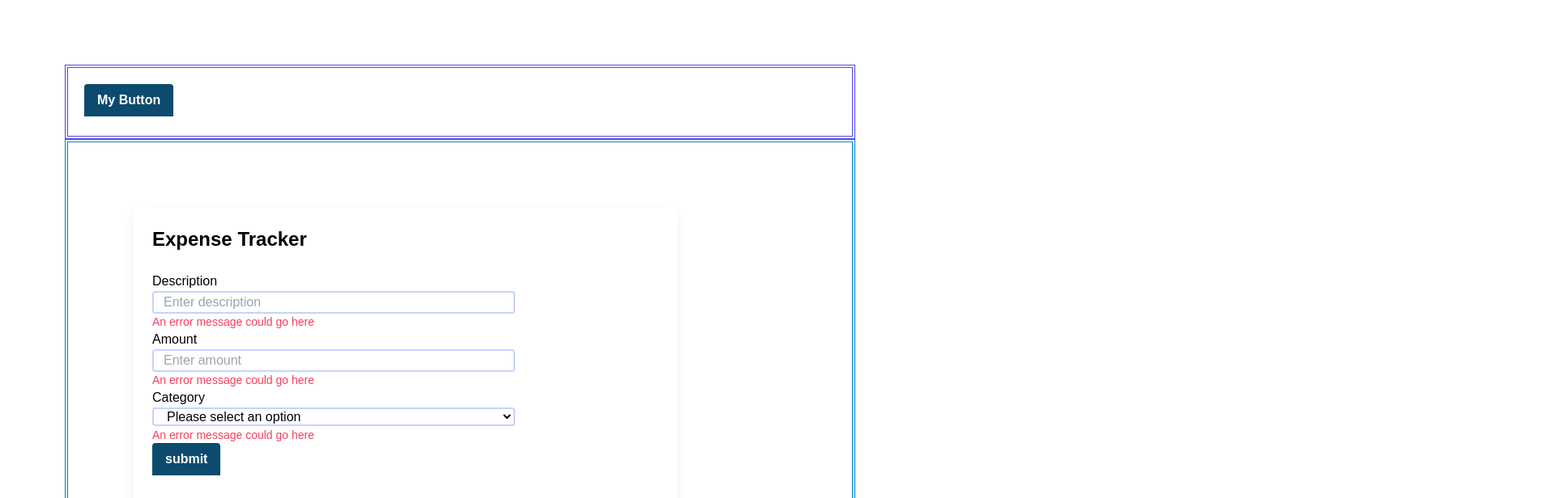
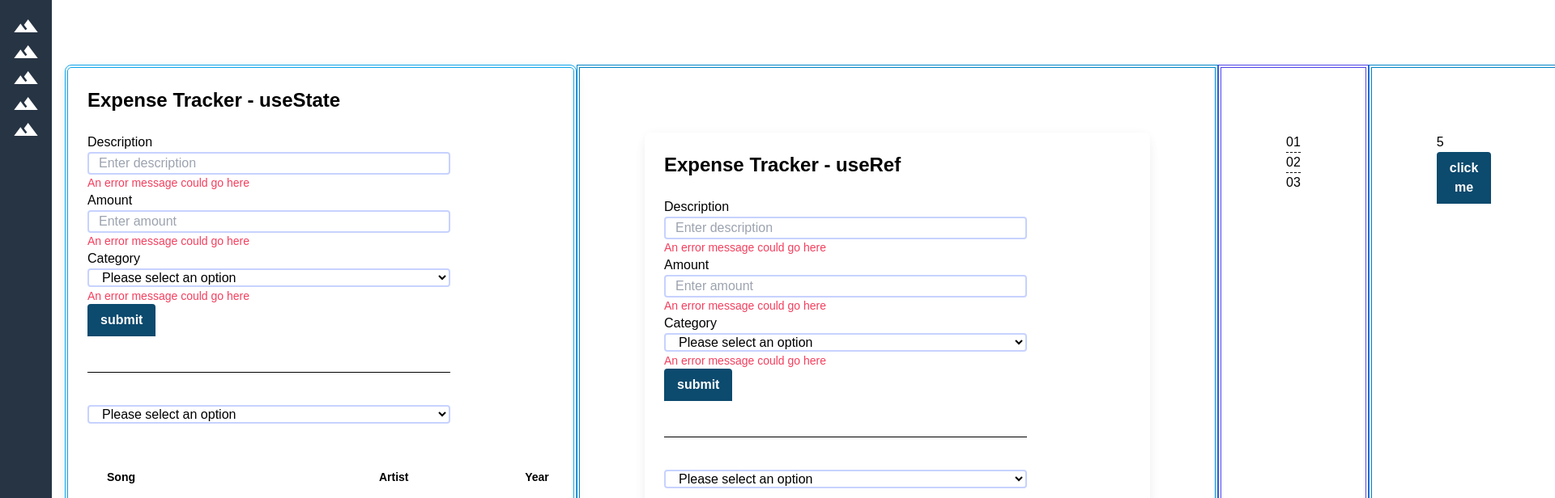
Before and after one commit to rbn/mosh-react, a React (Vite) app: page / in a window 1280 px wide. Shown: the top 616 px of the page at 81% size, 1920 px wide, since content can reach past the window. Built offline with nearby package versions, Linux system fonts and the light colour scheme.

Commit message:
new stuff

```diff
--- a/src/App.tsx
+++ b/src/App.tsx
@@ -4,6 +4,8 @@ import Button from "./components/Button";
 import StateLearner from "./components/StateLearner";
 import Iconerator from "./components/Iconerator";
 import ExpenseTracker from "./components/ExpenseTracker";
+import ExpenseTracker2 from "./components/ExpenseTracker2";
+import SideBar from "./components/SideBar";
 
 function App() {
   const [alertVis, setAlertVis] = useState(false);
@@ -12,12 +14,11 @@ function App() {
   };
 
   return (
-    <div className="container">
-      <div id="header" className="p-5 border-indigo-600 border-double border-4">
-        <Button>
-          <span>My</span> Button
-        </Button>
-      </div>
+    <div className="flex">
+      <SideBar></SideBar>
+
+      <ExpenseTracker2></ExpenseTracker2>
+
       <div
         id="midPanel2"
         className="divide-y divide-dashed p-20  border-sky-600 border-double border-4"
--- a/src/components/ExpenseTracker.tsx
+++ b/src/components/ExpenseTracker.tsx
@@ -18,7 +18,9 @@ const ExpenseTracker = () => {
     <>
       <div className="block max-w-2xl rounded-lg bg-white p-6 shadow-[0_2px_15px_-3px_rgba(0,0,0,0.07),0_10px_20px_-2px_rgba(0,0,0,0.04)] dark:bg-neutral-700">
         <form className="max-w-md">
-          <h3 className="mb-6 text-2xl font-bold w-full">Expense Tracker</h3>
+          <h3 className="mb-6 text-2xl font-bold w-full">
+            Expense Tracker - useRef
+          </h3>
           <div className="bg-transparent">
             <p>
               <label htmlFor="description">Description</label>
--- a/src/components/ExpenseTracker2.tsx
+++ b/src/components/ExpenseTracker2.tsx
@@ -1,7 +1,7 @@
 import React, { FormEvent, useRef } from "react";
 import Button from "./Button";
 
-const ExpenseTracker = () => {
+const ExpenseTracker2 = () => {
   const descripRef = useRef<HTMLInputElement>(null);
   const amtRef = useRef<HTMLInputElement>(null);
   const expense = { description: "", amount: "", category: "" };
@@ -16,9 +16,11 @@ const ExpenseTracker = () => {
 
   return (
     <>
-      <div className="block max-w-2xl rounded-lg bg-white p-6 shadow-[0_2px_15px_-3px_rgba(0,0,0,0.07),0_10px_20px_-2px_rgba(0,0,0,0.04)] dark:bg-neutral-700">
+      <div className="block max-w-2xl rounded-lg bg-white p-6 shadow-[0_2px_15px_-3px_rgba(0,0,0,0.07),0_10px_20px_-2px_rgba(0,0,0,0.04)] dark:bg-neutral-700 border-double border-4 border-sky-500">
         <form className="max-w-md">
-          <h3 className="mb-6 text-2xl font-bold w-full">Expense Tracker</h3>
+          <h3 className="mb-6 text-2xl font-bold w-full">
+            Expense Tracker - useState
+          </h3>
           <div className="bg-transparent">
             <p>
               <label htmlFor="description">Description</label>
@@ -148,4 +150,4 @@ const ExpenseTracker = () => {
   );
 };
 
-export default ExpenseTracker;
+export default ExpenseTracker2;
--- a/src/components/Iconerator.tsx
+++ b/src/components/Iconerator.tsx
@@ -1,10 +1,10 @@
 import React from "react";
-import { HiAcademicCap } from "react-icons/hi";
+import { FaBeer } from "react-icons/fa";
 
 const Iconerator = () => {
   return (
     <div>
-      <HiAcademicCap color="indigo-800" size="100" />
+      Hello world <FaBeer />
     </div>
   );
 };
--- /dev/null
+++ b/src/components/SideBar.tsx
@@ -0,0 +1,26 @@
+import React from "react";
+import { MdTerrain } from "react-icons/md";
+
+const SideBar = () => {
+  return (
+    <div className="fixed top-0 left-0 h-screen w-16 m-0 flex flex-col bg-gray-dark p-4 text-white">
+      <div className="sidebar-icon">
+        <MdTerrain size="32" />
+      </div>
+      <div className="sidebar-icon">
+        <MdTerrain size="32" />
+      </div>
+      <div className="sidebar-icon">
+        <MdTerrain size="32" />
+      </div>
+      <div className="sidebar-icon">
+        <MdTerrain size="32" />
+      </div>
+      <div className="sidebar-icon">
+        <MdTerrain size="32" />
+      </div>
+    </div>
+  );
+};
+
+export default SideBar;
--- a/tailwind.config.js
+++ b/tailwind.config.js
@@ -1,5 +1,6 @@
 /** @type {import('tailwindcss').Config} */
 export default {
+  mode: 'jit',
   content: [
     "./index.html",
     "./src/**/*.{js,ts,jsx,tsx}",
```
